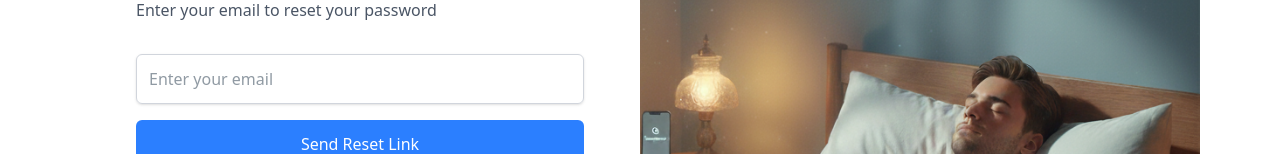
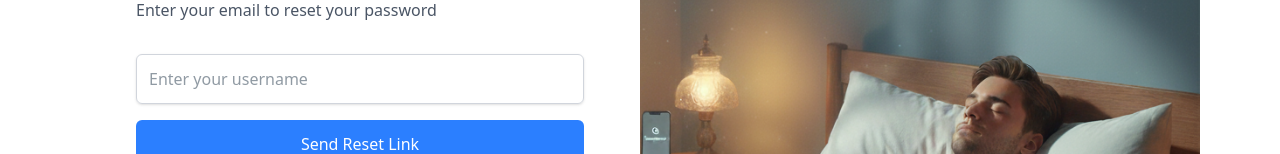
Before and after one commit to stefanvlahov/sleep-calc-ui, a React (Vite) app: page /forgot-password in a window 1280 px wide. Shown: the part 331-485 px from the top of the page. Built offline with nearby package versions, Linux system fonts and the light colour scheme.

Commit message:
Implement front end Forgot My Password feature - remove placeholders.

```diff
--- a/src/App.tsx
+++ b/src/App.tsx
@@ -3,7 +3,7 @@ import SleepTracker from "./components/SleepTracker.tsx";
 import { useState } from "react";
 import AuthPage from "./pages/AuthPage.tsx";
 import Dashboard from "./pages/Dashboard.tsx";
-import { Routes, Route, Navigate, useNavigate } from "react-router-dom";
+import { Routes, Route, Navigate, useNavigate, useSearchParams } from "react-router-dom";
 import HistoryPage from "./pages/HistoryPage.tsx";
 import ReportsPage from "./pages/ReportsPage.tsx";
 import AuthLayout from "./components/AuthLayout.tsx";
@@ -14,6 +14,7 @@ function App() {
     const { token, login } = useAuth();
     const [error, setError] = useState<string | null>(null);
     const navigate = useNavigate();
+    const [searchParams] = useSearchParams();
 
     const handleRegister = async (username: string, password: string) => {
         setError(null);
@@ -51,13 +52,16 @@ function App() {
         }
     };
 
-    const handleForgotPassword = async (email: string) => {
+    const handleForgotPassword = async (username: string) => {
         setError(null);
         try {
-            // Mock backend call
-            console.log(`Requesting password reset for ${email}`);
-            await new Promise(resolve => setTimeout(resolve, 1000)); // Simulate delay
-            alert('If an account exists for that email, a password reset link has been sent.');
+            const response = await fetch(`${import.meta.env.VITE_API_URL}/api/auth/forgot-password`, {
+                method: 'POST',
+                headers: { 'Content-Type': 'application/json' },
+                body: JSON.stringify({ username }),
+            });
+            if (!response.ok) throw new Error('Request failed. Please try again.');
+            alert('If an account exists for that username, a password reset link has been sent.');
             navigate('/login');
         } catch (err) {
             setError(err instanceof Error ? err.message : 'An unknown error occurred');
@@ -66,10 +70,18 @@ function App() {
 
     const handleResetPassword = async (password: string) => {
         setError(null);
+        const resetToken = searchParams.get('token');
+        if (!resetToken) {
+            setError('Missing reset token. Please use the link from your email.');
+            return;
+        }
         try {
-            // Mock backend call
-            console.log(`Resetting password to ${password}`);
-            await new Promise(resolve => setTimeout(resolve, 1000)); // Simulate delay
+            const response = await fetch(`${import.meta.env.VITE_API_URL}/api/auth/reset-password`, {
+                method: 'POST',
+                headers: { 'Content-Type': 'application/json' },
+                body: JSON.stringify({ token: resetToken, newPassword: password }),
+            });
+            if (!response.ok) throw new Error('Reset failed. Your link may have expired.');
             alert('Password reset successful. Please login with your new password.');
             navigate('/login');
         } catch (err) {
--- a/src/components/ForgotPasswordForm.tsx
+++ b/src/components/ForgotPasswordForm.tsx
@@ -2,26 +2,26 @@ import React, { useState } from "react";
 import { Link } from "react-router-dom";
 
 interface ForgotPasswordFormProps {
-    onForgotPassword: (email: string) => Promise<void>;
+    onForgotPassword: (username: string) => Promise<void>;
 }
 
 function ForgotPasswordForm({ onForgotPassword }: ForgotPasswordFormProps) {
-    const [email, setEmail] = useState('');
+    const [username, setUsername] = useState('');
 
     const handleSubmit = (e: React.FormEvent<HTMLFormElement>) => {
         e.preventDefault();
-        void onForgotPassword(email);
+        void onForgotPassword(username);
     };
 
     return (
         <form onSubmit={handleSubmit} aria-label="Forgot Password Form" className="space-y-4">
             <div>
                 <input
-                    id="forgot-password-email"
-                    type="email"
-                    value={email}
-                    onChange={(e) => setEmail(e.target.value)}
-                    placeholder="Enter your email"
+                    id="forgot-password-username"
+                    type="text"
+                    value={username}
+                    onChange={(e) => setUsername(e.target.value)}
+                    placeholder="Enter your username"
                     className="w-full p-3 border border-gray-300 rounded-md shadow-sm focus:ring-blue-500 focus:border-blue-500"
                     required
                 />
```
Also changed, not shown: 1 other file (tests, documents, lock files or other folders).
